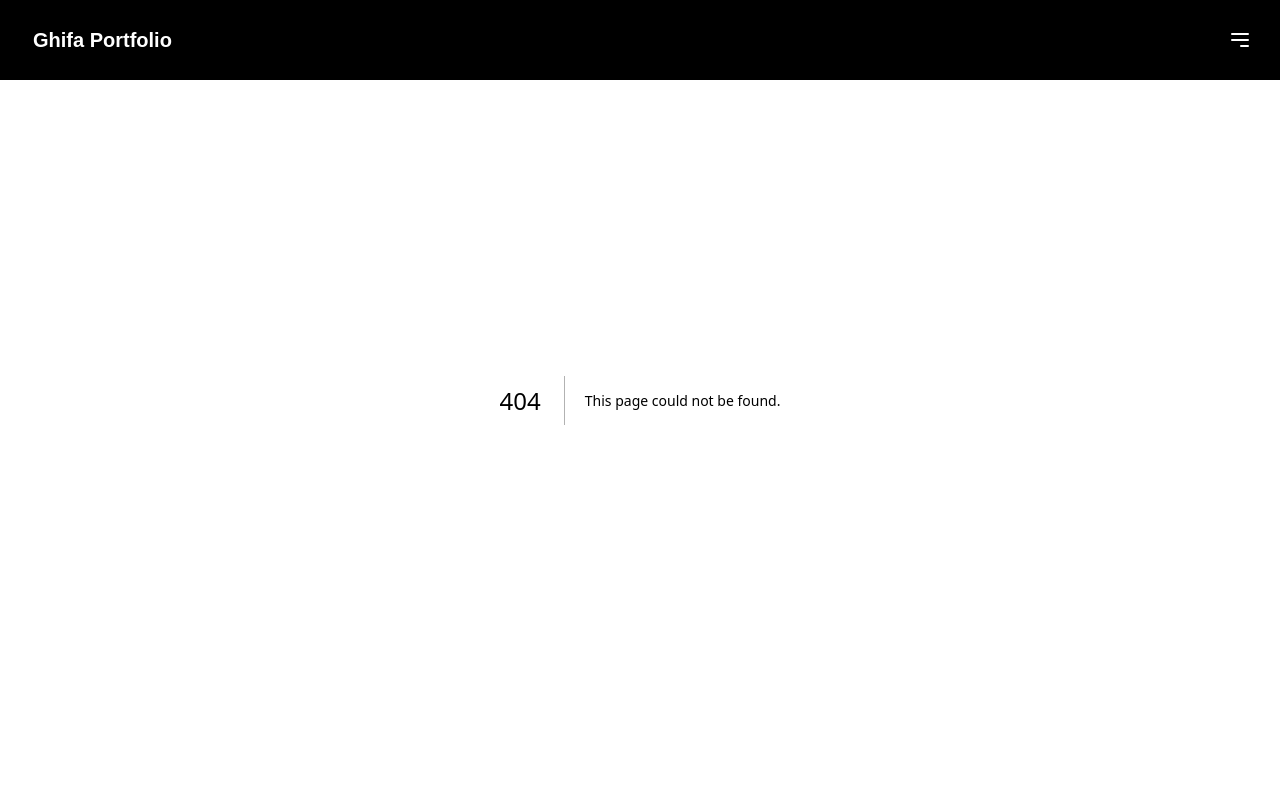
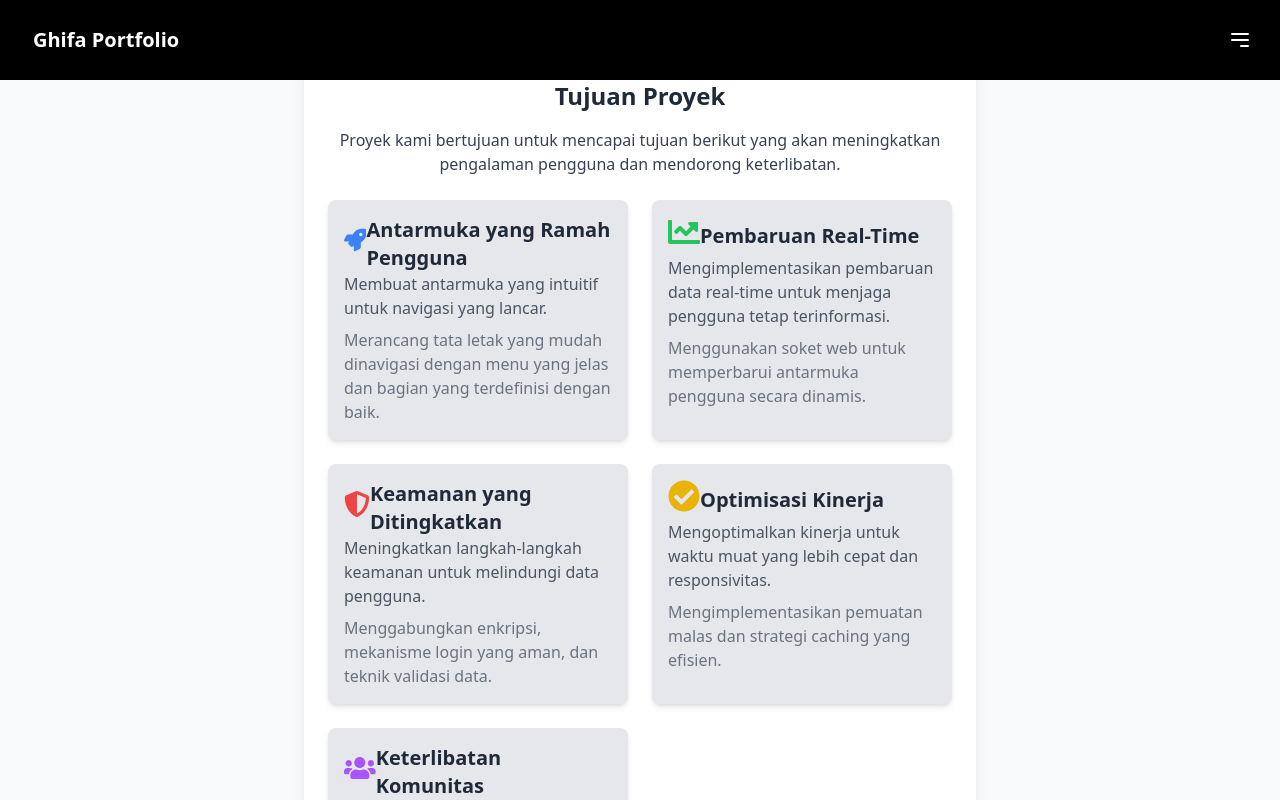
Before and after one commit to ghifari16052008/portofolio_saya, a Next.js app: page /projectGoals in a window 1280 px wide. Before the commit this address had no page. Shown: the top 800 px of the page. Built offline with nearby package versions, Linux system fonts and the light colour scheme.

Commit message:
redeploy

```diff
--- a/package.json
+++ b/package.json
@@ -11,11 +11,14 @@
   "dependencies": {
     "aos": "^2.3.4",
     "next": "14.2.15",
+    "nodemailer": "^6.9.15",
     "react": "^18",
-    "react-dom": "^18"
+    "react-dom": "^18",
+    "react-icons": "^5.3.0"
   },
   "devDependencies": {
     "@types/node": "^20",
+    "@types/nodemailer": "^6.4.16",
     "@types/react": "^18",
     "@types/react-dom": "^18",
     "daisyui": "^4.12.13",
--- a/src/app/about/page.tsx
+++ /dev/null
@@ -1,52 +0,0 @@
-import React from "react";
-
-const AboutPage = () => {
-  return (
-    <div className="flex flex-col items-center justify-center min-h-screen bg-gray-100">
-      <div className="flex w-full max-w-6xl">
-        {/* Sidebar */}
-        <div className="hidden md:flex flex-col w-1/4 bg-gray-200 p-4">
-          <h2 className="text-xl font-semibold">Quick Links</h2>
-          <ul className="mt-2">
-            <li className="text-blue-500 hover:underline"><a href="#projects">Projects</a></li>
-            <li className="text-blue-500 hover:underline"><a href="#blog">Blog</a></li>
-            <li className="text-blue-500 hover:underline"><a href="#contact">Contact</a></li>
-          </ul>
-          <h2 className="text-xl font-semibold mt-4">Social Media</h2>
-          <ul className="mt-2">
-            <li className="text-blue-500 hover:underline"><a href="https://twitter.com/yourprofile">Twitter</a></li>
-            <li className="text-blue-500 hover:underline"><a href="https://github.com/ghifari16052008">GitHub</a></li>
-          </ul>
-        </div>
-
-        {/* Main Content */}
-        <div className="bg-white shadow-lg rounded-lg p-8 max-w-md w-full mx-auto">
-          <h1 className="text-3xl font-bold text-center mb-4">About Me</h1>
-          <img
-            src="https://static.vecteezy.com/system/resources/thumbnails/016/891/253/small_2x/alone-boy-sad-silhouette-of-very-sad-man-free-vector.jpg" // Ganti dengan URL gambar profil Anda
-            alt="Profile"
-            className="rounded-full mx-auto w-32 mb-4"
-          />
-          <p className="text-gray-700 text-center">
-            Hi! I'm [Muhammad Ghifari Fauzi], a passionate developer with a love for creating
-            intuitive and dynamic user experiences. I enjoy working with
-            JavaScript, React, and building projects that make a difference.
-          </p>
-          <h2 className="text-xl font-semibold mt-4">My Skills:</h2>
-          <ul className="list-disc list-inside mt-2 text-gray-600">
-            <li>JavaScript</li>
-            <li>React</li>
-            <li>Node.js</li>
-            <li>Tailwind CSS</li>
-            <li>Next.js</li>
-          </ul>
-          <h2 className="text-xl font-semibold mt-4">Contact Me:</h2>
-          <p className="text-gray-600 mt-2">Email: fauzighifari5@gmail.com</p>
-          <p className="text-gray-600">LinkedIn: <a href="https://www.linkedin.com/in/yourprofile" className="text-blue-500">yourprofile</a></p>
-        </div>
-      </div>
-    </div>
-  );
-};
-
-export default AboutPage;
--- a/src/app/globals.css
+++ b/src/app/globals.css
@@ -2,22 +2,26 @@
 @tailwind components;
 @tailwind utilities;
 
-:root {
-  --background: #ffffff;
-  --foreground: #171717;
+body.synthwave-theme {
+  background-color: #2d2f3b; /* Contoh warna untuk synthwave */
+  color: #f8e71c;
 }
 
-@media (prefers-color-scheme: dark) {
-  :root {
-    --background: #0a0a0a;
-    --foreground: #ededed;
-  }
+.dark .toggle:checked {
+  background-color: #f8e71c; /* Warna saat toggle dalam mode synthwave */
 }
 
-body {
-  color: var(--foreground);
-  background: var(--background);
-  font-family: Arial, Helvetica, sans-serif;
+.theme-controller {
+  accent-color: #f8e71c; /* Warna toggle checkbox */
+}
+
+body.synthwave-theme {
+  background-color: #2c1a6a; /* Warna latar belakang */
+  color: #e1e1e1; /* Warna teks */
+}
+
+.navbar {
+  transition: background-color 0.3s ease, color 0.3s ease;
 }
 
 @layer utilities {
--- a/src/app/page.tsx
+++ b/src/app/page.tsx
@@ -1,8 +1,6 @@
 // app/page.tsx
+import '@/style/styles.css';
 
-import Footer from "@/components/layouts/footer/page";
-import Card from "@/components/fragments/card/page";
-import '@/style/styles.css';
 // import Navbar from "@/components/layouts/navbar/page";
 
 const AnimatedText = ({ text }: { text: string }) => {
@@ -23,12 +21,13 @@ const AnimatedText = ({ text }: { text: string }) => {
   );
 };
 
+
+
 export default function Home() {
   return (
     <>
 
       <div className="bg-slate-500 text-white min-h-screen">
-        {/* Profile */}
 
         <div className="relative flex flex-col items-center justify-center h-screen bg-black overflow-hidden">
           {/* <img
@@ -42,7 +41,10 @@ export default function Home() {
 
         </div>
         {/* Riwayat Pendidikan */}
-        <h2 className="text-center mt-6 text-3xl font-semibold" data-aos="fade-up" data-aos-anchor-placement="center-bottom">Education</h2>
+        <div data-aos="fade-up">
+        <h2 className="text-center mt-6 text-3xl font-semibold" >Education</h2>
+        </div>
+
         <ul className="timeline timeline-item-left timeline-snap-icon max-md:timeline-compact timeline-vertical">
           <li>
             <hr className="border-white" />
--- /dev/null
+++ b/src/app/projectGoals/page.tsx
@@ -0,0 +1,62 @@
+import React from "react";
+import { FaCheckCircle, FaShieldAlt, FaRocket, FaUsers, FaChartLine } from "react-icons/fa";
+
+const ProjectGoals = () => {
+  const goals = [
+    {
+      title: "Antarmuka yang Ramah Pengguna",
+      description: "Membuat antarmuka yang intuitif untuk navigasi yang lancar.",
+      details: "Merancang tata letak yang mudah dinavigasi dengan menu yang jelas dan bagian yang terdefinisi dengan baik.",
+      icon: <FaRocket className="text-blue-500 w-8 h-8 mb-2" />
+    },
+    {
+      title: "Pembaruan Real-Time",
+      description: "Mengimplementasikan pembaruan data real-time untuk menjaga pengguna tetap terinformasi.",
+      details: "Menggunakan soket web untuk memperbarui antarmuka pengguna secara dinamis.",
+      icon: <FaChartLine className="text-green-500 w-8 h-8 mb-2" />
+    },
+    {
+      title: "Keamanan yang Ditingkatkan",
+      description: "Meningkatkan langkah-langkah keamanan untuk melindungi data pengguna.",
+      details: "Menggabungkan enkripsi, mekanisme login yang aman, dan teknik validasi data.",
+      icon: <FaShieldAlt className="text-red-500 w-8 h-8 mb-2" />
+    },
+    {
+      title: "Optimisasi Kinerja",
+      description: "Mengoptimalkan kinerja untuk waktu muat yang lebih cepat dan responsivitas.",
+      details: "Mengimplementasikan pemuatan malas dan strategi caching yang efisien.",
+      icon: <FaCheckCircle className="text-yellow-500 w-8 h-8 mb-2" />
+    },
+    {
+      title: "Keterlibatan Komunitas",
+      description: "Mendorong keterlibatan komunitas melalui fitur interaktif.",
+      details: "Memperkenalkan fitur seperti komentar, forum, dan sistem umpan balik pengguna.",
+      icon: <FaUsers className="text-purple-500 w-8 h-8 mb-2" />
+    },
+  ];
+
+  return (
+    <div className="flex flex-col items-center justify-center min-h-screen mt-6 bg-gray-50 p-8">
+      <div className="bg-white shadow-lg rounded-lg p-6 max-w-2xl w-full">
+        <h2 className="text-2xl font-bold text-center text-gray-800 mb-4">Tujuan Proyek</h2>
+        <p className="text-gray-700 text-center mb-6">
+          Proyek kami bertujuan untuk mencapai tujuan berikut yang akan meningkatkan pengalaman pengguna dan mendorong keterlibatan.
+        </p>
+        <div className="grid grid-cols-1 md:grid-cols-2 gap-6">
+          {goals.map((goal, index) => (
+            <div key={index} className="bg-gray-200 p-4 rounded-lg shadow-md transition-transform transform hover:scale-105">
+              <div className="flex items-center">
+                {goal.icon}
+                <h3 className="text-xl font-semibold text-gray-800">{goal.title}</h3>
+              </div>
+              <p className="text-gray-600 mb-2">{goal.description}</p>
+              <p className="text-gray-500">{goal.details}</p>
+            </div>
+          ))}
+        </div>
+      </div>
+    </div>
+  );
+};
+
+export default ProjectGoals;
--- /dev/null
+++ b/src/app/tentang_ghifari/page.tsx
@@ -0,0 +1,67 @@
+import React from "react";
+
+const AboutPage = () => {
+  return (
+    <div className="flex flex-col items-center justify-center min-h-screen bg-gray-50 bg-opacity-90">
+      <div className="flex w-full max-w-6xl bg-white rounded-lg shadow-lg p-4">
+        {/* Sidebar */}
+        <div className="hidden md:flex flex-col w-1/4 bg-gray-300 p-4 rounded-lg shadow-md">
+          <h2 className="text-xl font-semibold text-gray-800">Quick Links</h2>
+          <ul className="mt-6">
+            <li className="text-blue-600 hover:underline hover:text-blue-800 transition duration-200 ease-in-out">
+              <a href="#projects" className="">Projects</a>
+            </li>
+            <li className="text-blue-600 hover:underline hover:text-blue-800 transition duration-200 ease-in-out">
+              <a href="#blog">Blog</a>
+            </li>
+            <li className="text-blue-600 hover:underline hover:text-blue-800 transition duration-200 ease-in-out">
+              <a href="#contact">Contact</a>
+            </li>
+          </ul>
+          <h2 className="text-xl font-semibold text-gray-800 mt-4">Social Media</h2>
+          <ul className="mt-2">
+            <li className="text-blue-600 hover:underline hover:text-blue-800 transition duration-200 ease-in-out">
+              <a href="https://twitter.com/yourprofile">Twitter</a>
+            </li>
+            <li className="text-blue-600 hover:underline hover:text-blue-800 transition duration-200 ease-in-out">
+              <a href="https://github.com/ghifari16052008">GitHub</a>
+            </li>
+          </ul>
+        </div>
+
+        {/* Main Content */}
+        <div className="flex-1 bg-white shadow-lg rounded-lg p-8 max-w-md w-full mx-auto border border-gray-200">
+          <h1 className="text-3xl font-bold text-center mb-4 text-gray-800">About Me</h1>
+          <img
+            src="https://example.com/new-profile-image.jpg" // Ganti dengan URL gambar profil Anda yang baru
+            alt="Profile"
+            className="rounded-full mx-auto w-32 mb-4 border border-gray-300 shadow-md"
+          />
+          <p className="text-gray-700 text-center">
+            Hi! I&apos;m [Muhammad Ghifari Fauzi], a passionate developer with a love for creating
+            intuitive and dynamic user experiences. language programing with
+            JavaScript, React, and building projects that make a difference.
+          </p>
+          <h2 className="text-xl font-semibold mt-4 text-gray-800">My Skills:</h2>
+          <ul className="list-disc list-inside mt-2 text-gray-600">
+            <li>JavaScript</li>
+            <li>React</li>
+            <li>Node.js</li>
+            <li>Tailwind CSS</li>
+            <li>Next.js</li>
+          </ul>
+          <h2 className="text-xl font-semibold mt-4 text-gray-800">Contact Me:</h2>
+          <p className="text-gray-600 mt-2">Email: fauzighifari5@gmail.com</p>
+          <p className="text-gray-600">
+            LinkedIn:{" "}
+            <a href="https://www.linkedin.com/in/yourprofile" className="text-blue-500 hover:underline">
+              yourprofile
+            </a>
+          </p>
+        </div>
+      </div>
+    </div>
+  );
+};
+
+export default AboutPage;
--- a/src/components/layouts/navbar/page.tsx
+++ b/src/components/layouts/navbar/page.tsx
@@ -1,6 +1,6 @@
-// components/layouts/navbar/page.tsx
-"use client";
+"use client"
 import React, { useState, useEffect } from "react";
+
 const Navbar = () => {
   const [isOpen, setIsOpen] = useState(false);
   const [bgColor, setBgColor] = useState("bg-black");
@@ -13,19 +13,21 @@ const Navbar = () => {
     setIsOpen(false);
   };
 
+  const handleGalleryClick = () => {
+    alert("Halaman Galery Belum siap Guys");
+  };
+
   useEffect(() => {
     const handleScroll = () => {
-      // Change navbar background based on scroll position
       if (window.scrollY > 50) {
-        setBgColor("bg-white text-black"); // Change to white with black text
+        setBgColor("bg-white text-black");
       } else {
-        setBgColor("bg-black text-white"); // Change back to black with white text
+        setBgColor("bg-black text-white");
       }
     };
 
     window.addEventListener("scroll", handleScroll);
 
-    // Clean up event listener on component unmount
     return () => {
       window.removeEventListener("scroll", handleScroll);
     };
@@ -62,12 +64,12 @@ const Navbar = () => {
           <ul className="flex flex-col items-start justify-center space-y-2">
             <h2 className="font-semibold mb-2 text-lg">Menu</h2>
             <li>
-              <a href="/about" onClick={closeMenu} className="block text-md hover:bg-gray-700 p-1 transition-colors">
+              <a href="/tentang_ghifari" onClick={closeMenu} className="block text-md hover:bg-gray-700 p-1 transition-colors">
                 About
               </a>
             </li>
             <li>
-              <a href="#services" onClick={closeMenu} className="block text-md hover:bg-gray-700 p-1 transition-colors">
+              <a href="#" onClick={(e) => { e.preventDefault(); handleGalleryClick(); closeMenu(); }} className="block text-md hover:bg-gray-700 p-1 transition-colors">
                 My Gallery
               </a>
             </li>
@@ -77,8 +79,8 @@ const Navbar = () => {
               </a>
             </li>
             <li>
-              <a href="#gallery" onClick={closeMenu} className="block text-md hover:bg-gray-700 p-1 transition-colors">
-                Gallery
+              <a href="/projectGoals" onClick={closeMenu} className="block text-md hover:bg-gray-700 p-1 transition-colors">
+               Goals Project
               </a>
             </li>
           </ul>
```
Also changed, not shown: 1 other file (tests, documents, lock files or other folders).
